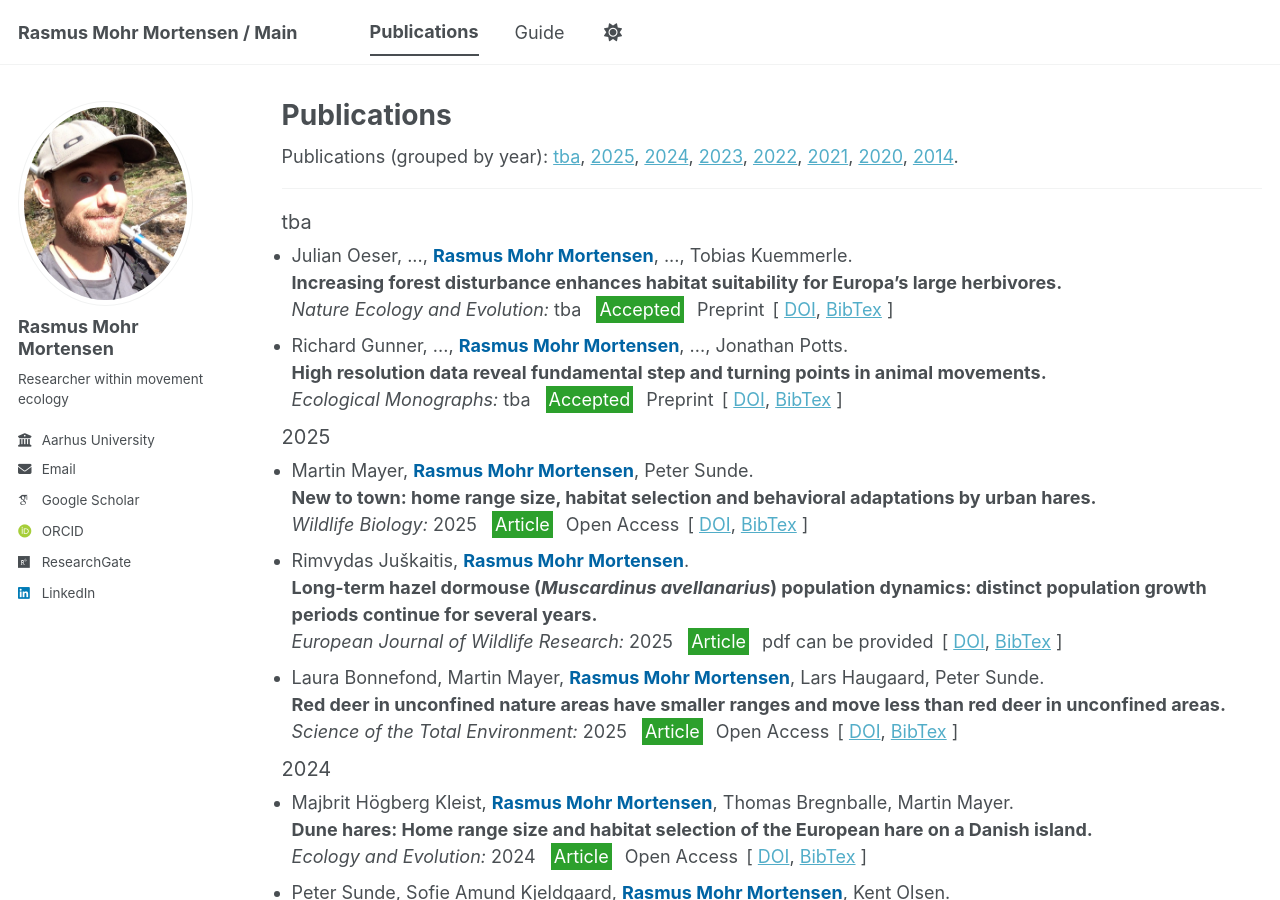
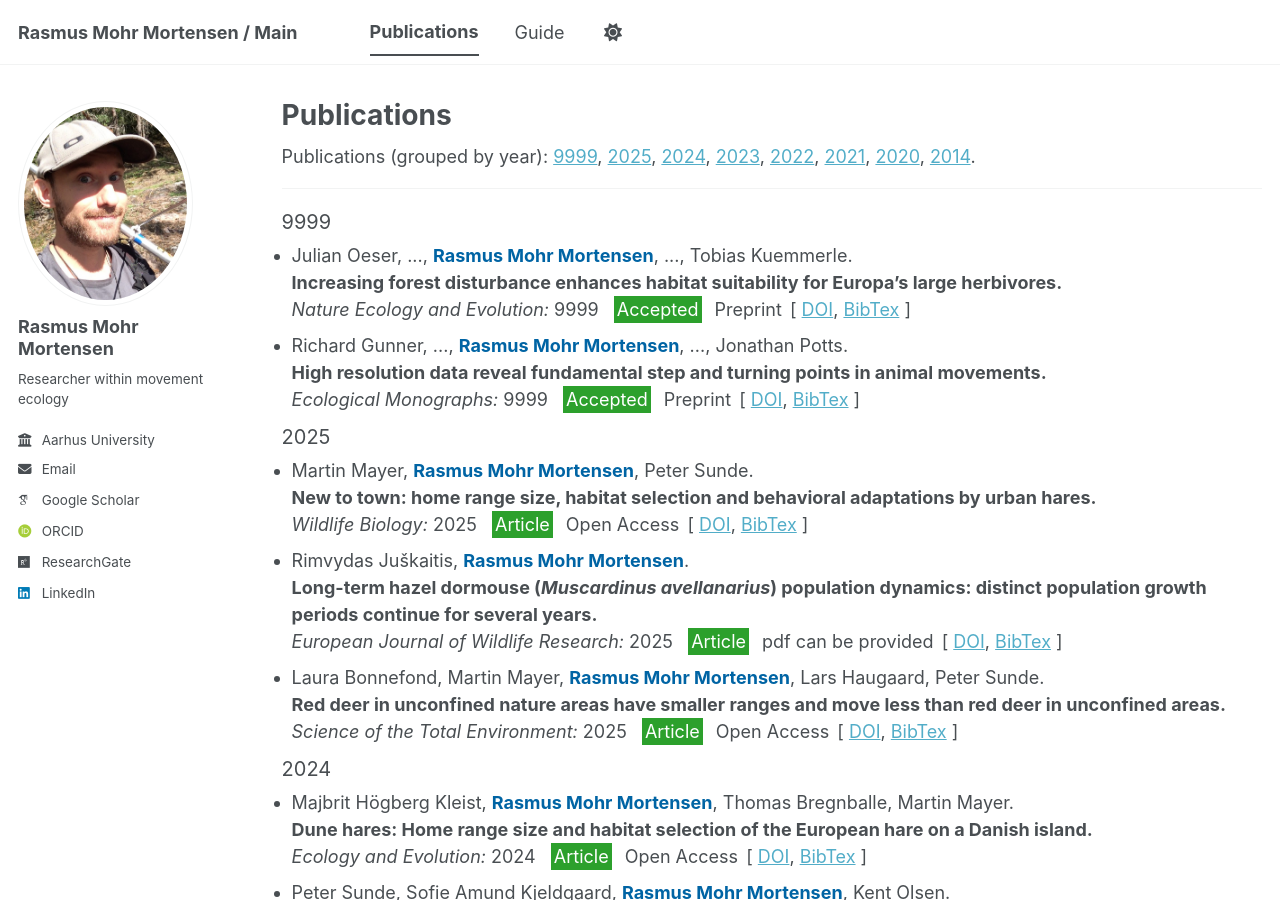
Before and after one commit to rasmusmohrmortensen/rasmusmohrmortensen.github.io, a Jekyll site: the page built from _pages/publications2.html, in a window 1280 px wide and 900 px high. Built offline with Jekyll 4.4.1, drawn with Linux system fonts in a browser that asks for light colours; some web fonts are replaced; a script bundle is joined from its source files by our own code; library files that are not in the unit come from our copies.

Commit message:
Update papers.yml

```diff
--- a/_data/bibere/papers.yml
+++ b/_data/bibere/papers.yml
@@ -2,7 +2,7 @@ paper0012:
   type: "Accepted"
   title: "Increasing forest disturbance enhances habitat suitability for Europa’s large herbivores"
   venue: "Nature Ecology and Evolution"
-  year: tba
+  year: 9999
   authors:
     - "Julian Oeser"
     - "..."
@@ -22,7 +22,7 @@ paper0011:
   type: "Accepted"
   title: "High resolution data reveal fundamental step and turning points in animal movements"
   venue: "Ecological Monographs"
-  year: tba
+  year: 9999
   authors:
     - "Richard Gunner"
     - "..."
```
